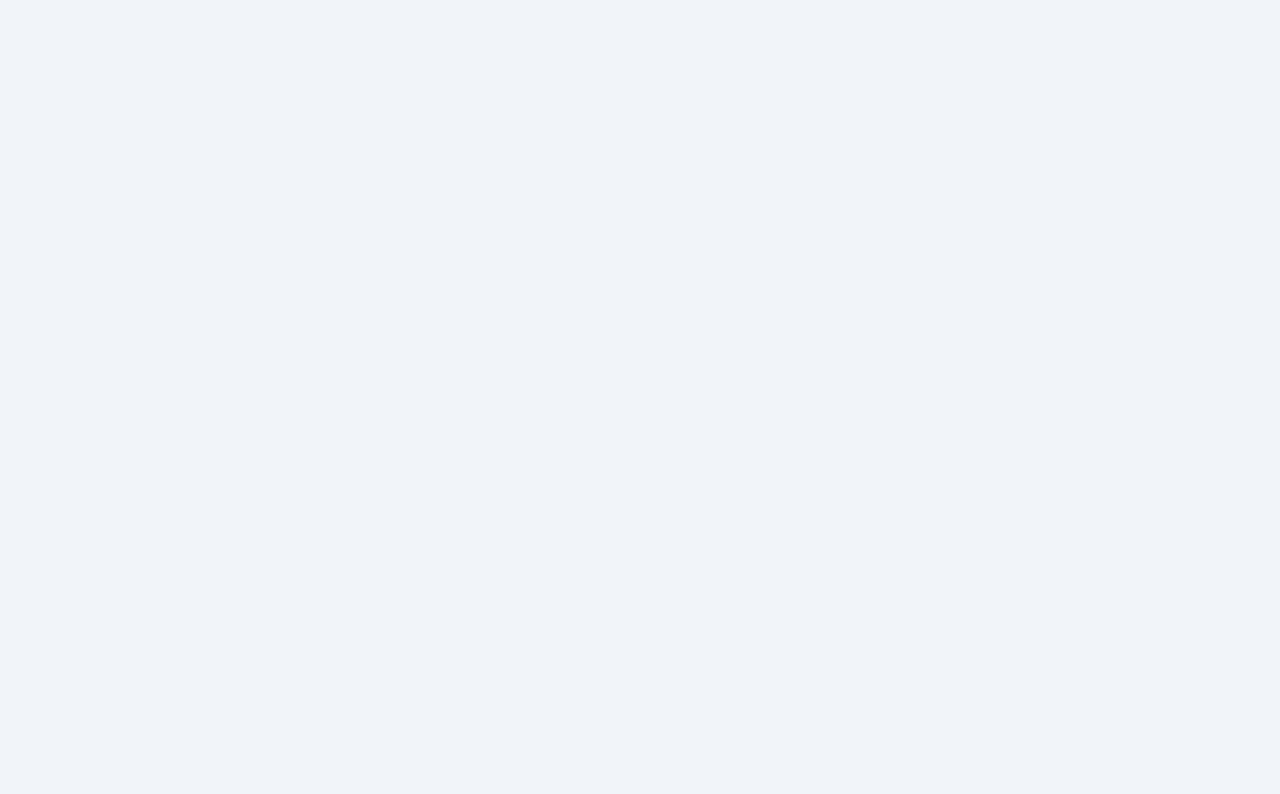
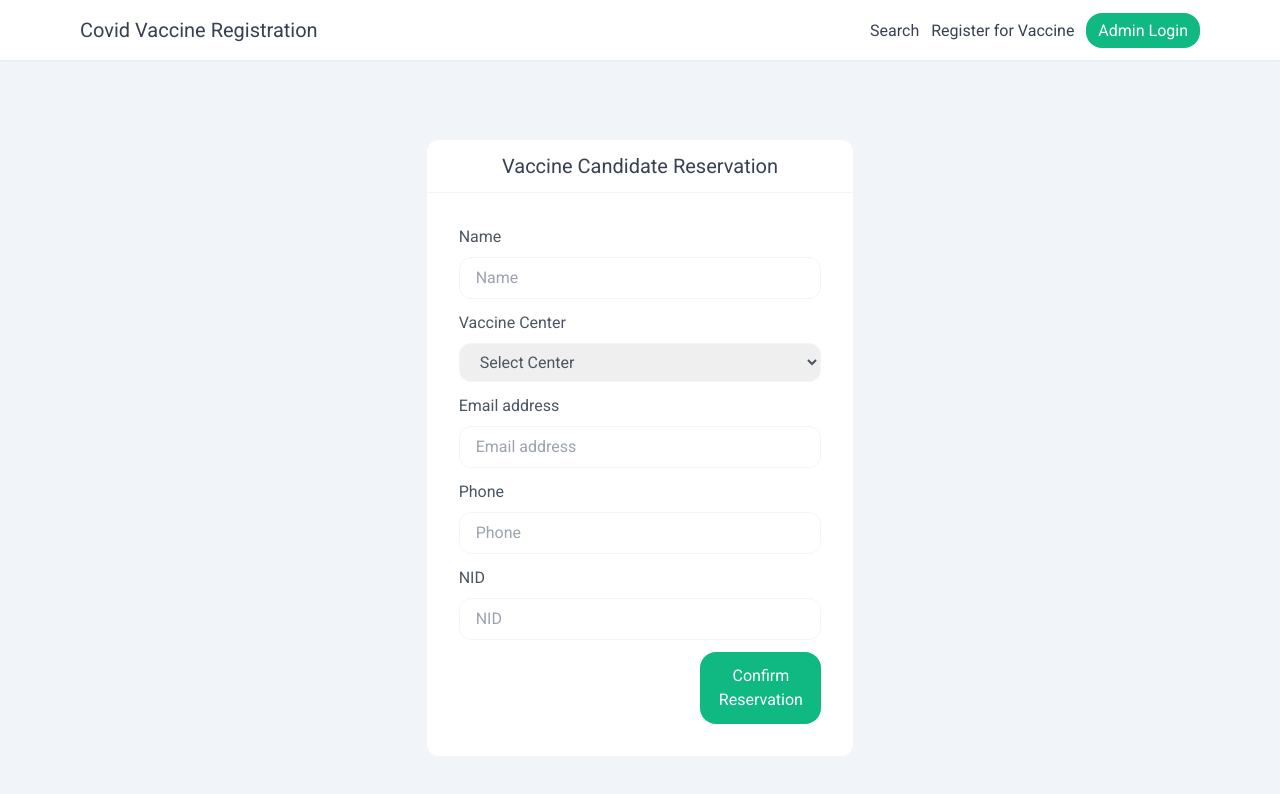
Before and after one commit to tanvirasifkhan/covid-vaccine-registration-app, a Vue app in the folder frontend/: page /vaccine-candidate/registration in a window 1280 px wide. Before the commit this address had no page. Shown: the top 794 px of the page. Built offline with nearby package versions, Linux system fonts and the light colour scheme.

Commit message:
views and routes created

```diff
--- a/frontend/src/components/AppHeader.vue
+++ b/frontend/src/components/AppHeader.vue
@@ -1,9 +1,9 @@
 <template>
     <nav>
         <ul class="flex space-x-3">
-            <li><a href="" class="hover:text-emerald-600 font-roboto text-gray-700">Search</a></li>
-            <li><a href="" class="hover:text-emerald-600 font-roboto text-gray-700">Register for Vaccine</a></li>
-            <li><a href="" class="font-roboto text-white bg-emerald-500 px-3 py-2 rounded-2xl">Admin Login</a></li>
+            <li><RouterLink :to="{ name: 'search' }" exact-active-class="text-emerald-600" class="hover:text-emerald-600 font-roboto text-gray-700">Search</RouterLink></li>
+            <li><RouterLink :to="{ name: 'registration' }" exact-active-class="text-emerald-600" class="hover:text-emerald-600 font-roboto text-gray-700">Register for Vaccine</RouterLink></li>
+            <li><RouterLink :to="{ name: 'admin-login' }" class="font-roboto text-white bg-emerald-500 px-3 py-2 rounded-2xl">Admin Login</RouterLink></li>
         </ul>
     </nav>
 </template>
--- a/frontend/src/layouts/AppLayout.vue
+++ b/frontend/src/layouts/AppLayout.vue
@@ -4,7 +4,7 @@
 
 <template>
     <header class="flex items-center justify-between bg-white px-20 py-4 shadow-sm">
-        <h2 class="font-roboto capitalize text-gray-700 text-xl">Covid Vaccine Registration</h2>
+        <RouterLink :to="{ name: 'home' }" class="font-roboto capitalize text-gray-700 text-xl">Covid Vaccine Registration</RouterLink>
         <AppHeader />
     </header>
     <slot />
--- /dev/null
+++ b/frontend/src/pages/AdminLogin.vue
@@ -0,0 +1,31 @@
+<script setup lang="ts">
+    import AppLayout from '@/layouts/AppLayout.vue'
+    import { onMounted } from 'vue'
+
+    onMounted(() => document.title = 'Admin Login')
+</script>
+
+<template>
+    <AppLayout>
+        <div class="mx-auto w-4/12 mt-20">
+            <div class="bg-white rounded-xl">
+                <h2 class="text-gray-700 font-roboto text-xl text-center p-3 border-b border-gray-100">Admin Login</h2>
+                <form class="p-8 space-y-3">
+                    <div class="flex flex-col space-y-2">
+                        <label for="email" class="font-roboto text-gray-600 cursor-pointer">Email address</label>
+                        <input type="email" id="email" placeholder="Email address" autocomplete="off" class="focus: outline-none font-roboto rounded-xl text-gray-600 px-4 py-2 border border-gray-100">
+                        <!-- <p class="text-red-600 font-roboto text-sm">Error Message</p> -->
+                    </div>
+                    <div class="flex flex-col space-y-2">
+                        <label for="password" class="font-roboto text-gray-600 cursor-pointer">Password</label>
+                        <input type="password" id="password" placeholder="Password" autocomplete="off" class="focus: outline-none font-roboto rounded-xl text-gray-600 px-4 py-2 border border-gray-100">
+                        <!-- <p class="text-red-600 font-roboto text-sm">Error Message</p> -->
+                    </div>
+                    <div class="flex flex-col space-y-2 items-end justify-end">
+                        <button type="submit" class="font-roboto text-white bg-emerald-500 p-3 block w-4/12 text-center rounded-2xl">Log into the system</button>
+                    </div>
+                </form>
+            </div>
+        </div>
+    </AppLayout>
+</template>
--- a/frontend/src/pages/HomePage.vue
+++ b/frontend/src/pages/HomePage.vue
@@ -1,10 +1,13 @@
 <script setup lang="ts">
     import AppLayout from '@/layouts/AppLayout.vue'
+    import { onMounted } from 'vue'
+
+    onMounted(() => document.title = 'Home Page')
 </script>
 
 <template>
     <AppLayout>
-        <div class="mx-auto w-6/12 bg-white my-48 rounded-xl py-20">
+        <div class="mx-auto w-6/12 bg-white my-20 rounded-xl py-20">
             <div class="flex flex-col space-y-10 items-center">
                 <h3 class="font-roboto text-xl text-gray-700 text-center uppercase">Welcome To Our</h3>
                 <h4 class="font-roboto text-xl text-gray-700 text-center capitalize">Covid 19 Vaccination Program</h4>
--- /dev/null
+++ b/frontend/src/pages/RegisterVaccineCandidate.vue
@@ -0,0 +1,47 @@
+<script setup lang="ts">
+    import AppLayout from '@/layouts/AppLayout.vue'
+    import { onMounted } from 'vue'
+
+    onMounted(() => document.title = 'Vaccine Candidate Registration')
+</script>
+
+<template>
+    <AppLayout>
+        <div class="mx-auto w-4/12 mt-20">
+            <div class="bg-white rounded-xl">
+                <h2 class="text-gray-700 font-roboto text-xl text-center p-3 border-b border-gray-100">Vaccine Candidate Reservation</h2>
+                <form class="p-8 space-y-3">
+                    <div class="flex flex-col space-y-2">
+                        <label for="name" class="font-roboto text-gray-600 cursor-pointer">Name</label>
+                        <input type="text" id="name" placeholder="Name" autocomplete="off" class="focus: outline-none font-roboto rounded-xl text-gray-600 px-4 py-2 border border-gray-100">
+                        <!-- <p class="text-red-600 font-roboto text-sm">Error Message</p> -->
+                    </div>
+                    <div class="flex flex-col space-y-2">
+                        <label for="center" class="font-roboto text-gray-600 cursor-pointer">Vaccine Center</label>
+                        <select id="center" class="focus: outline-none font-roboto rounded-xl text-gray-600 px-4 py-2 border border-gray-100">
+                            <option value="">Select Center</option>
+                        </select>
+                    </div>
+                    <div class="flex flex-col space-y-2">
+                        <label for="email" class="font-roboto text-gray-600 cursor-pointer">Email address</label>
+                        <input type="email" id="email" placeholder="Email address" autocomplete="off" class="focus: outline-none font-roboto rounded-xl text-gray-600 px-4 py-2 border border-gray-100">
+                        <!-- <p class="text-red-600 font-roboto text-sm">Error Message</p> -->
+                    </div>
+                    <div class="flex flex-col space-y-2">
+                        <label for="phone" class="font-roboto text-gray-600 cursor-pointer">Phone</label>
+                        <input type="text" id="phone" placeholder="Phone" autocomplete="off" class="focus: outline-none font-roboto rounded-xl text-gray-600 px-4 py-2 border border-gray-100">
+                        <!-- <p class="text-red-600 font-roboto text-sm">Error Message</p> -->
+                    </div>
+                    <div class="flex flex-col space-y-2">
+                        <label for="nid" class="font-roboto text-gray-600 cursor-pointer">NID</label>
+                        <input type="text" id="nid" placeholder="NID" autocomplete="off" class="focus: outline-none font-roboto rounded-xl text-gray-600 px-4 py-2 border border-gray-100">
+                        <!-- <p class="text-red-600 font-roboto text-sm">Error Message</p> -->
+                    </div>
+                    <div class="flex flex-col space-y-2 items-end justify-end">
+                        <button type="submit" class="font-roboto text-white bg-emerald-500 p-3 block w-4/12 text-center rounded-2xl">Confirm Reservation</button>
+                    </div>
+                </form>
+            </div>
+        </div>
+    </AppLayout>
+</template>
--- /dev/null
+++ b/frontend/src/pages/SearchVaccineCandidate.vue
@@ -0,0 +1,22 @@
+<script setup lang="ts">
+    import AppLayout from '@/layouts/AppLayout.vue'
+    import { onMounted } from 'vue'
+
+    onMounted(() => document.title = 'Search Candidates')
+</script>
+
+<template>
+    <AppLayout>
+        <div class="mx-auto w-4/12 mt-20">
+            <div class="bg-white rounded-xl">
+                <h2 class="text-gray-700 font-roboto text-xl text-center p-3 border-b border-gray-100">Search Candidate by NID</h2>
+                <form class="p-8">
+                    <div class="flex space-x-2 items-center justify-between w-full">
+                        <input type="text" placeholder="Enter NID" autocomplete="off" class="w-10/12 focus: outline-none font-roboto focus:shadow-sm rounded-xl text-gray-600 px-4 py-2 border border-gray-100">
+                        <button type="submit" class="w-2/12  font-roboto text-white bg-emerald-500 px-3 py-2 text-center rounded-2xl">Search</button>
+                    </div>
+                </form>
+            </div>
+        </div>
+    </AppLayout>
+</template>
--- a/frontend/src/router/index.ts
+++ b/frontend/src/router/index.ts
@@ -6,6 +6,26 @@ const routes: RouteRecordRaw[] = [
         path: '/',
         component: HomePage,
         name: 'home'
+    },
+    {
+        path: '/vaccine-candidate',
+        children: [
+            {
+                path: 'registration',
+                component: ()=> import('@/pages/RegisterVaccineCandidate.vue'),
+                name: 'registration'
+            },
+            {
+                path: 'search',
+                component: ()=> import('@/pages/SearchVaccineCandidate.vue'),
+                name: 'search'
+            }
+        ]
+    },
+    {
+        path: '/auth/login',
+        component: ()=> import('@/pages/AdminLogin.vue'),
+        name: 'admin-login'
     }
 ]
 
```
